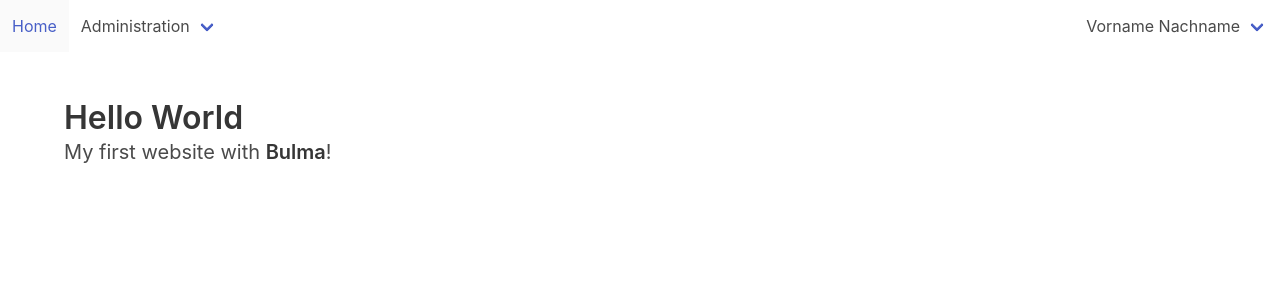
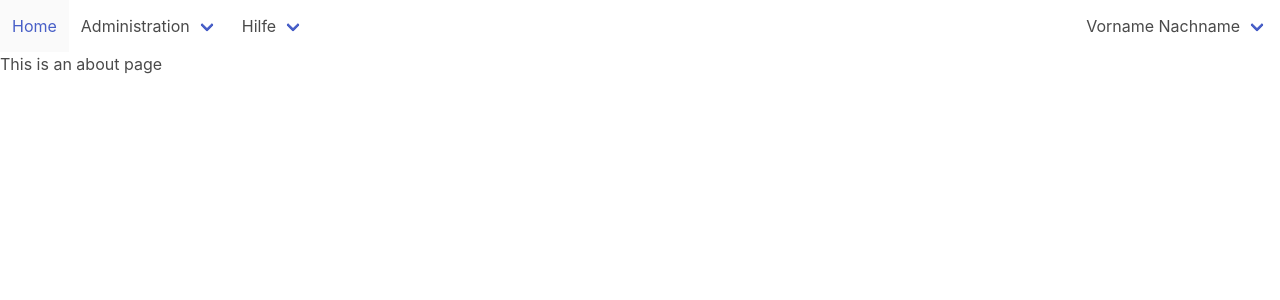
Before and after one commit to alarmdisplay/hub, a Vue app: page /about in a window 1280 px wide. Shown: the top 300 px of the page. Built offline with nearby package versions, Linux system fonts and the light colour scheme.

Commit message:
Use Vue Router for navigation

```diff
--- a/package.json
+++ b/package.json
@@ -10,11 +10,13 @@
   "dependencies": {
     "bulma": "^0.9.0",
     "core-js": "^3.6.5",
-    "vue": "^2.6.11"
+    "vue": "^2.6.11",
+    "vue-router": "^3.2.0"
   },
   "devDependencies": {
     "@vue/cli-plugin-babel": "~4.4.0",
     "@vue/cli-plugin-eslint": "~4.4.0",
+    "@vue/cli-plugin-router": "^4.4.6",
     "@vue/cli-service": "~4.4.0",
     "babel-eslint": "^10.1.0",
     "eslint": "^6.7.2",
--- a/src/App.vue
+++ b/src/App.vue
@@ -1,16 +1,7 @@
 <template>
   <div id="app">
     <Navbar/>
-    <section class="section">
-      <div class="container">
-        <h1 class="title">
-          Hello World
-        </h1>
-        <p class="subtitle">
-          My first website with <strong>Bulma</strong>!
-        </p>
-      </div>
-    </section>
+    <router-view/>
   </div>
 </template>
 
--- a/src/components/Navbar.vue
+++ b/src/components/Navbar.vue
@@ -10,9 +10,9 @@
 
         <div ref="navbarmenu" class="navbar-menu">
             <div class="navbar-start">
-                <a class="navbar-item">
+                <router-link tag="a" class="navbar-item" to="/">
                     Home
-                </a>
+                </router-link>
 
                 <div class="navbar-item has-dropdown is-hoverable">
                     <a class="navbar-link">
@@ -20,9 +20,21 @@
                     </a>
 
                     <div class="navbar-dropdown">
-                        <a class="navbar-item">
+                        <router-link tag="a" class="navbar-item" to="/admin/users">
                             Konten
-                        </a>
+                        </router-link>
+                    </div>
+                </div>
+
+                <div class="navbar-item has-dropdown is-hoverable">
+                    <a class="navbar-link">
+                        Hilfe
+                    </a>
+
+                    <div class="navbar-dropdown">
+                        <router-link tag="a" class="navbar-item" to="/about">
+                            &Uuml;ber
+                        </router-link>
                     </div>
                 </div>
             </div>
--- a/src/main.js
+++ b/src/main.js
@@ -1,8 +1,10 @@
 import Vue from 'vue'
 import App from './App.vue'
+import router from './router'
 
 Vue.config.productionTip = false
 
 new Vue({
-  render: h => h(App),
+  router,
+  render: h => h(App)
 }).$mount('#app')
--- /dev/null
+++ b/src/router/index.js
@@ -0,0 +1,33 @@
+import Vue from 'vue'
+import VueRouter from 'vue-router'
+import About from '../views/About'
+import Home from '../views/Home.vue'
+import Users from '../views/admin/Users'
+
+Vue.use(VueRouter)
+
+  const routes = [
+  {
+    path: '/',
+    name: 'Home',
+    component: Home
+  },
+  {
+    path: '/about',
+    name: 'About',
+    component: About
+  },
+  {
+    path: '/admin/users',
+    name: 'Konten',
+    component: Users
+  }
+]
+
+const router = new VueRouter({
+  mode: 'history',
+  base: process.env.BASE_URL,
+  routes
+})
+
+export default router
--- /dev/null
+++ b/src/views/About.vue
@@ -0,0 +1,5 @@
+<template>
+  <div class="about">
+    <h1>This is an about page</h1>
+  </div>
+</template>
--- /dev/null
+++ b/src/views/Home.vue
@@ -0,0 +1,21 @@
+<template>
+  <section class="section">
+    <div class="container">
+      <h1 class="title">
+        Hello World
+      </h1>
+      <p class="subtitle">
+        My first website with <strong>Bulma</strong>!
+      </p>
+    </div>
+  </section>
+</template>
+
+<script>
+
+export default {
+  name: 'Home',
+  components: {
+  }
+}
+</script>
--- /dev/null
+++ b/src/views/admin/Users.vue
@@ -0,0 +1,13 @@
+<template>
+    <h1>Konten</h1>
+</template>
+
+<script>
+  export default {
+    name: 'Users'
+  }
+</script>
+
+<style scoped>
+
+</style>
```
Also changed, not shown: 1 other file (tests, documents, lock files or other folders).
